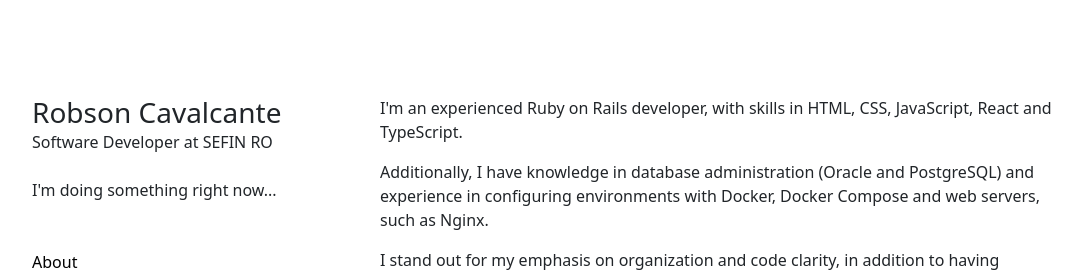
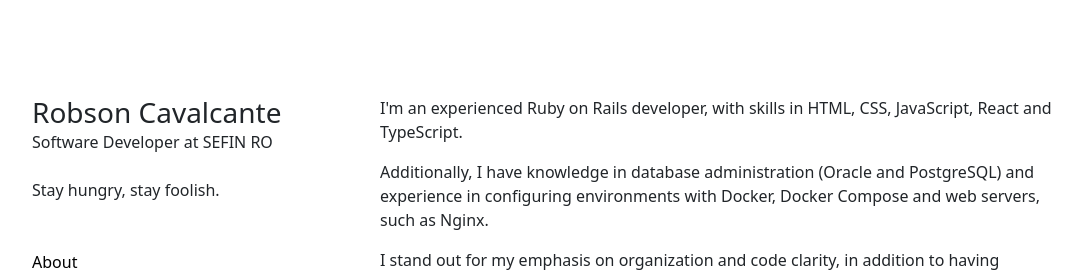
Before and after one commit to robmacav/robsoncavalcante.me, a React (Vite) app: page / in a window 1280 px wide. Shown: the top 272 px of the page, without its empty margins (98-1180 px from the left). Built offline with nearby package versions, Linux system fonts and the light colour scheme; no server answers.

Commit message:
refactor(data): update the phrase section

```diff
--- /dev/null
+++ b/data/phrase.json
@@ -0,0 +1,3 @@
+[
+    "Stay hungry, stay foolish."
+]
--- a/src/components/layout/header.tsx
+++ b/src/components/layout/header.tsx
@@ -1,4 +1,6 @@
 import NavBar from './navbar.tsx';
+
+import phrase from '../../../data/phrase.json'
 
 function Header() {
     return (
@@ -6,7 +8,7 @@ function Header() {
             <h3 className="mb-0">Robson Cavalcante</h3>
             <span>Software Developer at SEFIN RO</span>
 
-            <p className="mt-4 mb-4 mb-lg-0">I'm doing something right now...</p>
+            <p className="mt-4 mb-4 mb-lg-0">{phrase}</p>
 
             < NavBar />
 
```
